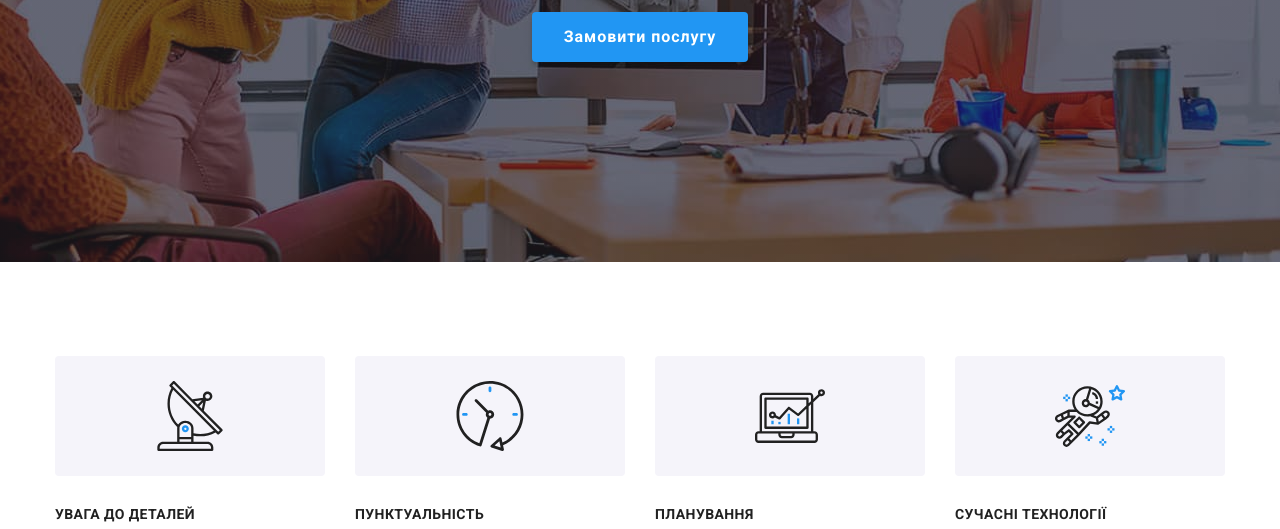
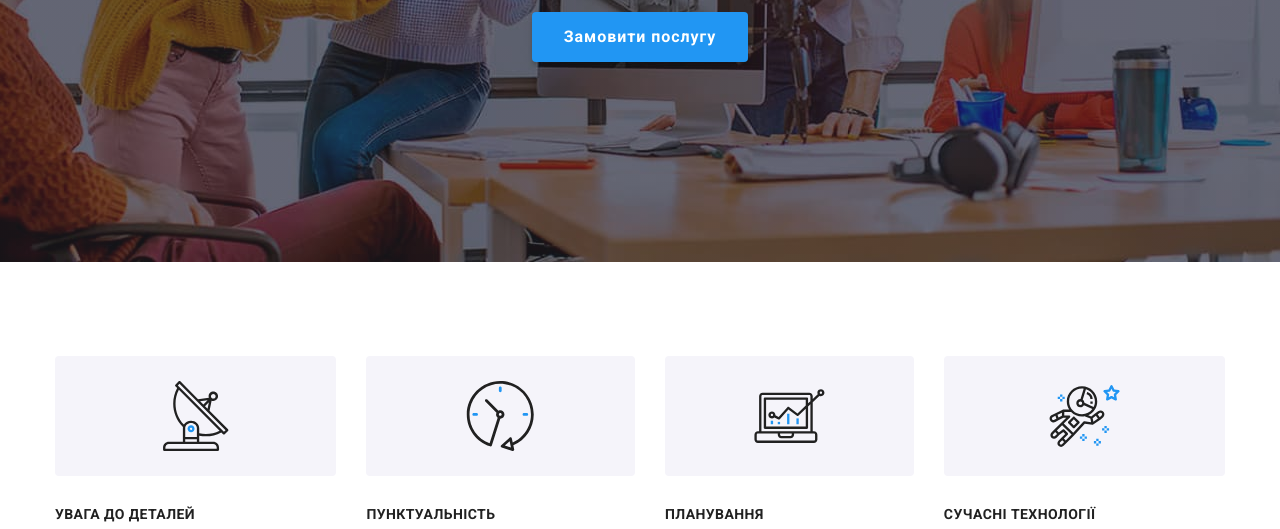
Before and after one commit to Kozulkevych/goit-markup-hw-04, a plain HTML site: page index.html in a window 1280 px wide. Shown: the part 419-948 px from the top of the page. Drawn offline with nearby package versions, Linux system fonts and the light colour scheme.

Commit message:
виправлення помилок

```diff
--- a/css/styles.css
+++ b/css/styles.css
@@ -268,17 +268,15 @@ body {
   gap: 30px;
 }
 .features-item {
-  flex-basis: calc((100% - 3 * 30px) / 4);
+  column-gap: calc((100% - 3 * 30px) / 4);
 }
 .features-icon {
   display: flex;
-  width: 270px;
   height: 120px;
   background: var(--secondary-light-bg-color);
   border-radius: 4px;
-  border: none;
+  align-items: center;
 
-  padding: 25px 100px;
   margin-bottom: 30px;
 }
 .feature-title {
@@ -390,6 +388,7 @@ body {
 
   background-color: var(--primary-light-bg-color);
   border: 1px solid var(--primary-icon-color);
+  outline: transparent;
   border-radius: 4px;
   fill: var(--primary-icon-color);
 }
@@ -424,6 +423,7 @@ body {
 
   border: none;
   border-radius: 4px;
+  outline: transparent;
   min-width: 73px;
   padding: 6px 22px;
 }
@@ -450,7 +450,10 @@ body {
 .project-link:hover,
 .project-link:focus {
   box-shadow: var(--secondary-box-shadow-color);
+  outline: transparent;
 }
+
+
 .portfolio-link {
   display: flex;
 }
--- a/index.html
+++ b/index.html
@@ -70,36 +70,44 @@
         <h2 class="features-title">Особливості</h2>
         <ul class="features-list list">
           <li class="features-item">
-            <svg class="features-icon" wight="70px" height="70px">
+            <div class="features-icon">
+              <svg width="70px;" height="70px">
                 <use href="./images/icons/sprite.svg#icon-antenna"></use>
               </svg>
+            </div>
             <h3 class="feature-title title">УВАГА ДО ДЕТАЛЕЙ</h3>
             <p class="features-descr">
               Ідейні міркування, і навіть початок повсякденної роботи з формування позиції.
             </p>
           </li>
           <li class="features-item">
-            <svg class="features-icon" wight="70px" height="70px">
+            <div class="features-icon">
+              <svg width="70px;" height="70px">
                 <use href="./images/icons/sprite.svg#icon-clock"></use>
               </svg>
+            </div>
             <h3 class="feature-title title">ПУНКТУАЛЬНІСТЬ</h3>
             <p class="features-descr">
               Завдання організації, особливо рамки і місце навчання кадрів тягне у себе.
             </p>
           </li>
           <li class="features-item">
-            <svg class="features-icon" wight="70px" height="70px">
+            <div class="features-icon">
+              <svg width="70px;" height="70px">
                 <use href="./images/icons/sprite.svg#icon-diagram"></use>
               </svg>
+            </div>
             <h3 class="feature-title title">ПЛАНУВАННЯ</h3>
             <p class="features-descr">
               Так само консультація з широким активом значною мірою зумовлює.
             </p>
           </li>
           <li class="features-item">
-            <svg class="features-icon" wight="70px" height="70px">
+            <div class="features-icon">
+              <svg width="70px;" height="70px">
                 <use href="./images/icons/sprite.svg#icon-astronaut"></use>
               </svg>
+            </div>
             <h3 class="feature-title title">СУЧАСНІ ТЕХНОЛОГІЇ</h3>
             <p class="features-descr">
               Значимість цих проблем настільки очевидна, що реалізація планових завдань.
```
Also changed, not shown: portfolio.html (+2 -2 lines). Lines whose indentation alone changed are shown as unchanged.
